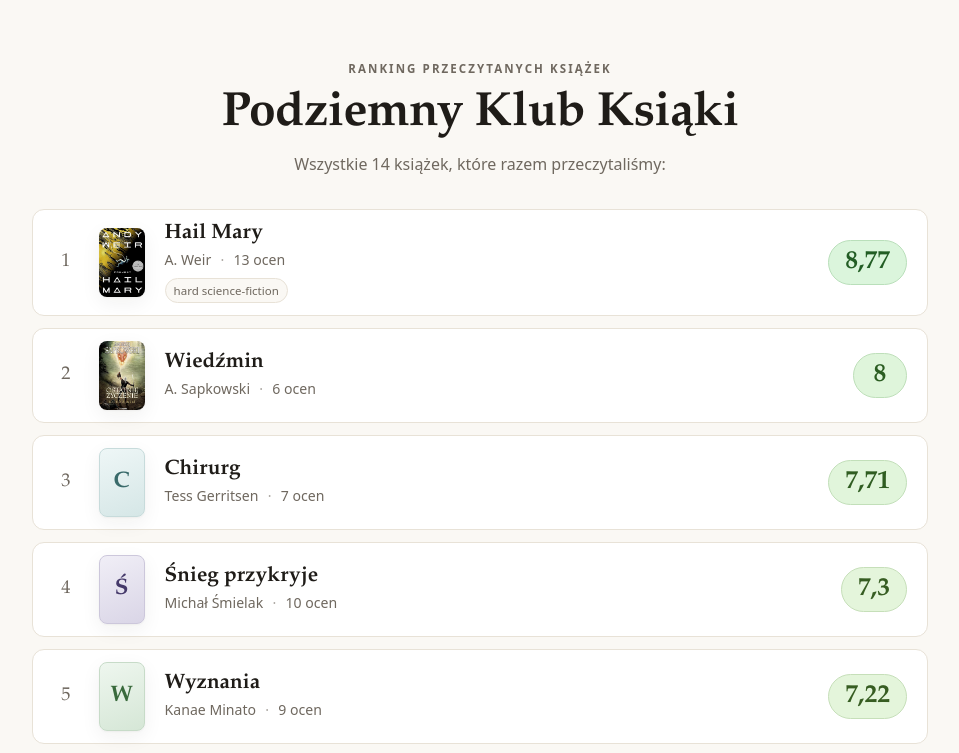
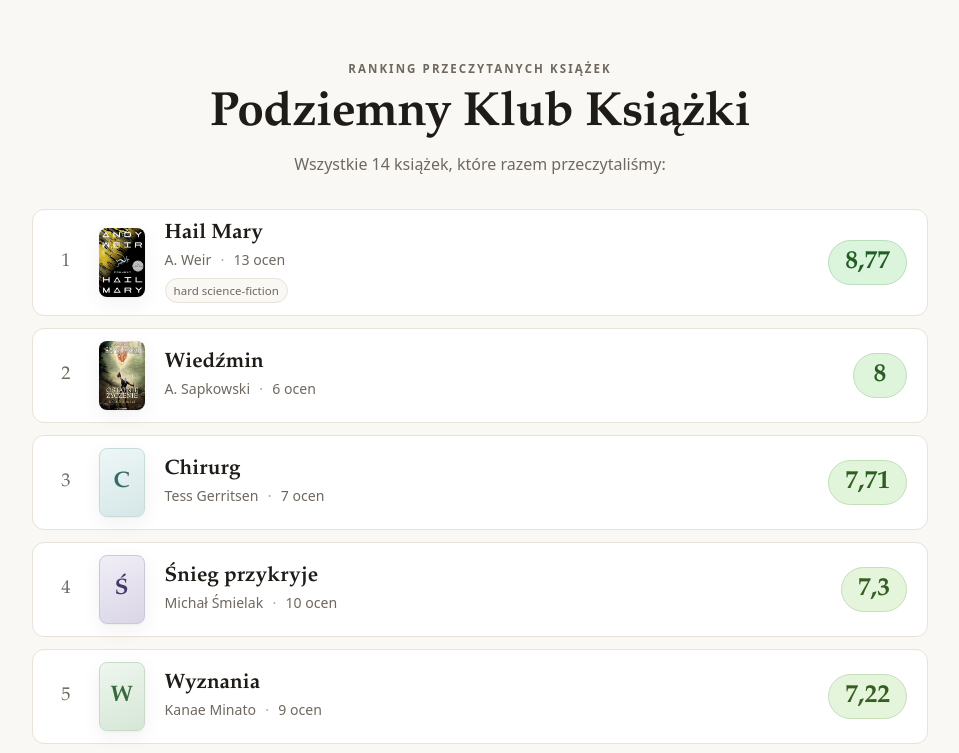
Before and after one commit to karoel2/book-club, an Astro site: page / in a window 1280 px wide. Shown: the top 753 px of the page, without its empty margins (160-1119 px from the left). Built offline with nearby package versions, Linux system fonts and the light colour scheme; Astro itself is replaced by a stand-in of ours.

Commit message:
fix typo

```diff
--- a/src/pages/index.astro
+++ b/src/pages/index.astro
@@ -10,7 +10,7 @@ const count = books.length;
 <Base title="Klub Książki — Ranking">
   <header class="site-header container">
     <p class="eyebrow">Ranking przeczytanych książek</p>
-    <h1 class="site-title">Podziemny Klub Ksiąki</h1>
+    <h1 class="site-title">Podziemny Klub Książki</h1>
     <p class="site-tagline">
       Wszystkie {count} książek, które razem przeczytaliśmy:
     </p>
```
Also changed, not shown: data/Messenger_creation_69B5207B-D55E-43BF-93E0-DC689E00925C.jpeg (added), data/Messenger_creation_89075AF0-5356-460B-876F-7811FF7D2573.jpeg (added).
